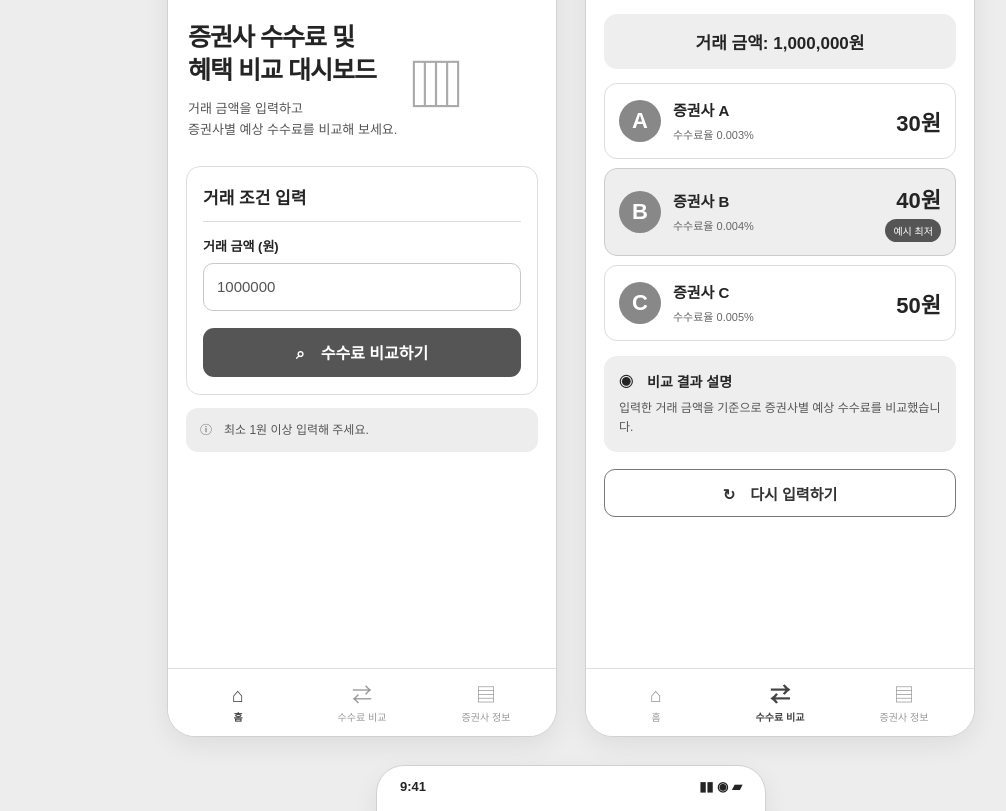
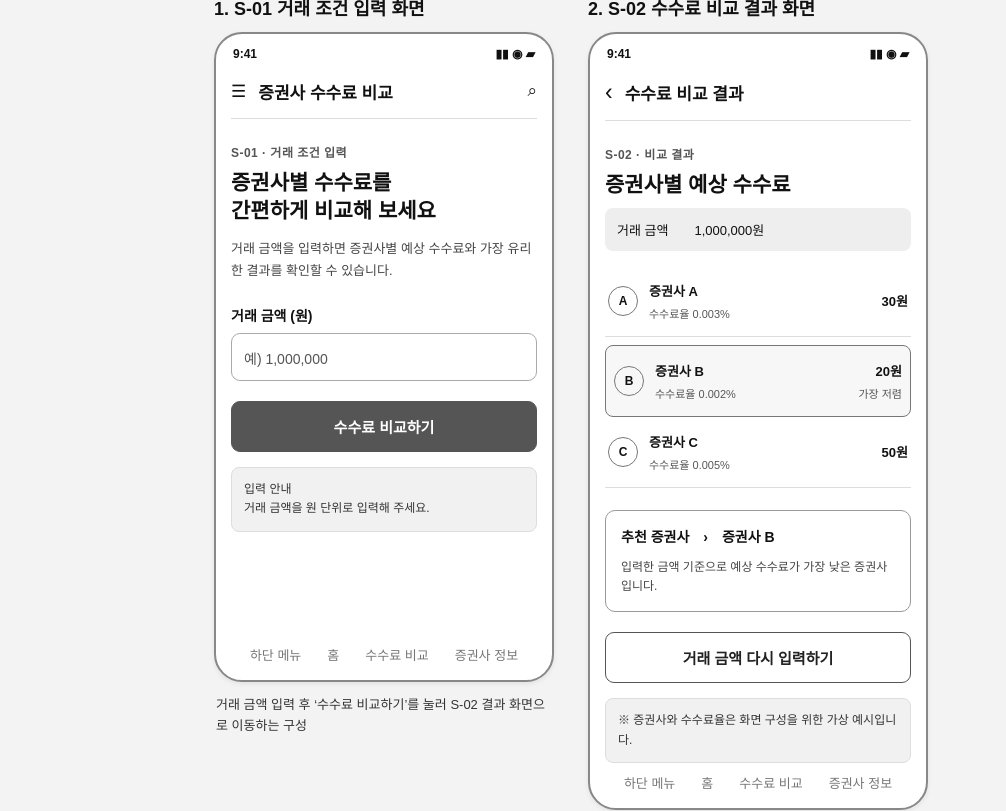
Before and after one commit to unitsice-a/deepscape1, a plain HTML site: page index.html in a window 1280 px wide. Shown: the part 135-946 px from the top of the page, without its empty margins (69-1075 px from the left). Drawn offline with Linux system fonts and the light colour scheme.

Commit message:
index.html

```diff
--- a/index.html
+++ b/index.html
@@ -1,46 +1,103 @@
-<!doctype html>
+<!DOCTYPE html>
 <html lang="ko">
 <head>
   <meta charset="UTF-8">
   <meta name="viewport" content="width=device-width, initial-scale=1.0">
-  <title>증권사 수수료 비교</title>
-  <link rel="stylesheet" href="css/style.css">
-  <script src="js/script.js" defer></script>
+  <title>증권사 수수료 비교 대시보드 | 모바일 와이어프레임</title>
+  <style>
+    * { box-sizing: border-box; }
+    body { margin: 0; padding: 28px 18px 48px; color: #111; background: #f3f3f3; font-family: Arial, "Malgun Gothic", sans-serif; }
+    .page { max-width: 1080px; margin: 0 auto; }
+    .heading { margin-bottom: 28px; }
+    .heading h1 { margin: 0 0 8px; font-size: 27px; }
+    .heading p { margin: 0; color: #444; line-height: 1.6; }
+    .screens { display: grid; grid-template-columns: repeat(2, minmax(260px, 340px)); justify-content: center; gap: 34px; align-items: start; }
+    .screen-wrap h2 { margin: 0 0 12px; font-size: 18px; }
+    .phone { min-height: 650px; border: 2px solid #888; border-radius: 28px; background: #fff; padding: 13px 15px 16px; display: flex; flex-direction: column; box-shadow: 0 2px 5px #00000012; }
+    .status { display: flex; justify-content: space-between; font-size: 12px; font-weight: bold; margin: 0 2px 18px; }
+    .appbar { display: flex; align-items: center; gap: 12px; border-bottom: 1px solid #ddd; padding-bottom: 14px; font-size: 17px; }
+    .back { font-size: 23px; }
+    .content { padding-top: 24px; flex: 1; }
+    .eyebrow { color: #555; font-size: 12px; font-weight: bold; letter-spacing: .04em; }
+    h3 { font-size: 21px; line-height: 1.35; margin: 9px 0; }
+    .desc { font-size: 13px; line-height: 1.65; color: #444; }
+    .field { margin: 24px 0 18px; }
+    label { display: block; font-weight: bold; font-size: 14px; margin-bottom: 8px; }
+    .input { height: 48px; border: 1px solid #aaa; border-radius: 9px; padding: 14px 12px; color: #555; font-size: 14px; }
+    .button { display: block; width: 100%; border: 1px solid #555; background: #555; color: white; border-radius: 9px; padding: 14px 10px; text-align: center; font-size: 15px; font-weight: bold; margin-top: 20px; }
+    .note { margin-top: 15px; padding: 12px; background: #f1f1f1; border: 1px solid #ddd; border-radius: 8px; font-size: 12px; line-height: 1.6; color: #333; }
+    .result-title { font-size: 16px; font-weight: bold; margin: 0 0 14px; }
+    .amount { background: #eee; padding: 12px; border-radius: 8px; font-size: 13px; margin-bottom: 15px; }
+    .broker { display: grid; grid-template-columns: 32px 1fr auto; gap: 9px; align-items: center; padding: 15px 3px; border-bottom: 1px solid #ddd; }
+    .circle { width: 30px; height: 30px; border: 1px solid #777; border-radius: 50%; display: grid; place-items: center; font-size: 12px; font-weight: bold; }
+    .broker strong { font-size: 13px; }
+    .broker small { display: block; color: #555; margin-top: 5px; font-size: 11px; }
+    .fee { font-size: 13px; text-align: right; }
+    .best { border: 1px solid #777; border-radius: 8px; padding-left: 8px; padding-right: 8px; margin-top: 8px; background: #f7f7f7; }
+    .recommend { margin-top: 22px; border: 1px solid #999; border-radius: 10px; padding: 15px; }
+    .recommend strong { font-size: 14px; }
+    .recommend p { font-size: 12px; line-height: 1.6; margin-bottom: 0; color: #444; }
+    .states { max-width: 714px; margin: 30px auto 0; border: 1px solid #aaa; border-radius: 12px; background: #fff; padding: 18px; }
+    .states h2 { margin: 0 0 12px; font-size: 18px; }
+    .state { padding: 11px 12px; margin-top: 8px; border: 1px solid #ccc; border-radius: 7px; font-size: 13px; }
+    .flow { text-align: center; color: #777; font-size: 13px; margin: 10px 0 0; }
+    .caption { margin: 12px 2px 0; font-size: 13px; line-height: 1.65; color: #333; }
+    @media (max-width: 720px) { body { padding: 20px 12px 36px; } .screens { grid-template-columns: minmax(0, 360px); gap: 28px; } .phone { min-height: 610px; } .heading h1 { font-size: 22px; } }
+  </style>
 </head>
 <body>
-  <main class="phone-gallery" aria-label="증권사 수수료 비교 모바일 화면">
-    <section class="phone" id="home">
+  <main class="page">
+    <header class="heading">
+      <h1>증권사 수수료 비교 대시보드 · 모바일 와이어프레임</h1>
+      <p>후보군 A · 최소 기능 중심 · 흑백 와이어프레임 ver 0.3</p>
+    </header>
+    <div class="screens">
+      <section class="screen-wrap">
+        <h2>1. S-01 거래 조건 입력 화면</h2>
+        <div class="phone">
           <div class="status"><span>9:41</span><span>▮▮ ◉ ▰</span></div>
-      <header class="appbar"><span class="brand-mark">▥</span><strong>증권사 수수료 비교</strong><span class="menu-mark">☰</span></header>
-      <div class="screen-content">
-        <section class="hero"><div><h1>증권사 수수료 및<br>혜택 비교 대시보드</h1><p>거래 금액을 입력하고<br>증권사별 예상 수수료를 비교해 보세요.</p></div><div class="hero-graphic" aria-hidden="true">▥</div></section>
-        <section class="panel"><h2>거래 조건 입력</h2><label for="trade-amount">거래 금액 (원)</label><input id="trade-amount" type="number" min="1" value="1000000" placeholder="예: 1,000,000"><button class="primary-button" id="compare-button">⌕　수수료 비교하기</button></section>
-        <p class="hint" id="input-hint">ⓘ　최소 1원 이상 입력해 주세요.</p>
+          <div class="appbar"><span>☰</span><strong>증권사 수수료 비교</strong><span style="margin-left:auto">⌕</span></div>
+          <div class="content">
+            <div class="eyebrow">S-01 · 거래 조건 입력</div>
+            <h3>증권사별 수수료를<br>간편하게 비교해 보세요</h3>
+            <p class="desc">거래 금액을 입력하면 증권사별 예상 수수료와 가장 유리한 결과를 확인할 수 있습니다.</p>
+            <div class="field">
+              <label>거래 금액 (원)</label>
+              <div class="input">예) 1,000,000</div>
             </div>
-      <nav class="tabbar" aria-label="하단 메뉴"><button class="tab active" data-target="home"><span>⌂</span>홈</button><button class="tab" data-target="comparison"><span>⇄</span>수수료 비교</button><button class="tab" data-target="brokers"><span>▤</span>증권사 정보</button></nav>
+            <div class="button">수수료 비교하기</div>
+            <div class="note">입력 안내<br>거래 금액을 원 단위로 입력해 주세요.</div>
+          </div>
+          <div class="flow">하단 메뉴　　홈　　수수료 비교　　증권사 정보</div>
+        </div>
+        <p class="caption">거래 금액 입력 후 ‘수수료 비교하기’를 눌러 S-02 결과 화면으로 이동하는 구성</p>
       </section>
-    <section class="phone" id="comparison">
+      <section class="screen-wrap">
+        <h2>2. S-02 수수료 비교 결과 화면</h2>
+        <div class="phone">
           <div class="status"><span>9:41</span><span>▮▮ ◉ ▰</span></div>
-      <header class="appbar"><span class="brand-mark">▥</span><strong>증권사 수수료 비교</strong><span class="menu-mark">☰</span></header>
-      <div class="screen-content"><div class="amount-banner" id="amount-banner">거래 금액: 1,000,000원</div>
-        <div class="broker-list" id="broker-list">
-          <article class="broker-card"><span class="broker-symbol">A</span><div class="broker-copy"><strong>증권사 A</strong><small>수수료율 0.003%</small></div><strong class="fee">30원</strong></article>
-          <article class="broker-card best"><span class="broker-symbol">B</span><div class="broker-copy"><strong>증권사 B</strong><small>수수료율 0.004%</small></div><div class="fee-wrap"><strong class="fee">40원</strong><span class="best-label">예시 최저</span></div></article>
-          <article class="broker-card"><span class="broker-symbol">C</span><div class="broker-copy"><strong>증권사 C</strong><small>수수료율 0.005%</small></div><strong class="fee">50원</strong></article>
+          <div class="appbar"><span class="back">‹</span><strong>수수료 비교 결과</strong></div>
+          <div class="content">
+            <div class="eyebrow">S-02 · 비교 결과</div>
+            <h3>증권사별 예상 수수료</h3>
+            <div class="amount">거래 금액　　1,000,000원</div>
+            <div class="broker"><span class="circle">A</span><div><strong>증권사 A</strong><small>수수료율 0.003%</small></div><strong class="fee">30원</strong></div>
+            <div class="broker best"><span class="circle">B</span><div><strong>증권사 B</strong><small>수수료율 0.002%</small></div><div class="fee"><strong>20원</strong><small>가장 저렴</small></div></div>
+            <div class="broker"><span class="circle">C</span><div><strong>증권사 C</strong><small>수수료율 0.005%</small></div><strong class="fee">50원</strong></div>
+            <div class="recommend"><strong>추천 증권사　›　증권사 B</strong><p>입력한 금액 기준으로 예상 수수료가 가장 낮은 증권사입니다.</p></div>
+            <div class="button" style="background:#fff;color:#222">거래 금액 다시 입력하기</div>
+            <div class="note">※ 증권사와 수수료율은 화면 구성을 위한 가상 예시입니다.</div>
           </div>
-        <section class="explanation"><strong>◉　비교 결과 설명</strong><p id="result-explanation">입력한 거래 금액을 기준으로 증권사별 예상 수수료를 비교했습니다.</p></section><button class="outline-button" id="edit-amount">↻　다시 입력하기</button>
+          <div class="flow">하단 메뉴　　홈　　수수료 비교　　증권사 정보</div>
         </div>
-      <nav class="tabbar" aria-label="하단 메뉴"><button class="tab" data-target="home"><span>⌂</span>홈</button><button class="tab active" data-target="comparison"><span>⇄</span>수수료 비교</button><button class="tab" data-target="brokers"><span>▤</span>증권사 정보</button></nav>
+        <p class="caption">증권사별 예상 수수료를 비교하고 최저 수수료 결과와 간단한 설명을 확인하는 화면</p>
       </section>
-    <section class="phone" id="brokers">
-      <div class="status"><span>9:41</span><span>▮▮ ◉ ▰</span></div>
-      <header class="appbar"><span class="brand-mark">▥</span><strong>증권사 수수료 비교</strong><span class="menu-mark">☰</span></header>
-      <div class="screen-content">
-        <div class="detail-heading"><span class="broker-symbol large" id="detail-symbol">B</span><h1 id="detail-title">증권사 B</h1><span class="best-chip">비교 예시</span></div>
-        <section class="panel detail-panel"><h2>예상 수수료</h2><p class="large-fee" id="detail-fee">40원 <small>(수수료율 0.004%)</small></p><hr><h2>추가 정보</h2><p class="detail-line">✓　주요 혜택: 수수료 할인 이벤트</p><p class="detail-line">✓　적용 조건: 거래 금액 기준</p><p class="detail-line">✓　정보 출처: 추후 공식 자료 확인</p></section>
-        <button class="primary-button" id="select-broker">이 증권사 선택하기</button><p class="hint hidden" id="selection-message">선택한 증권사를 확인했습니다. 실제 계좌 개설이나 거래는 진행되지 않습니다.</p><button class="text-button" id="back-to-results">〈　비교 결과로 돌아가기</button>
     </div>
-      <nav class="tabbar" aria-label="하단 메뉴"><button class="tab" data-target="home"><span>⌂</span>홈</button><button class="tab" data-target="comparison"><span>⇄</span>수수료 비교</button><button class="tab active" data-target="brokers"><span>▤</span>증권사 정보</button></nav>
+    <section class="states">
+      <h2>3. 예외 상태 영역</h2>
+      <div class="state">처리 중　수수료를 계산하고 있습니다.</div>
+      <div class="state">오류　올바른 거래 금액을 입력해 주세요.</div>
+      <div class="state">결과 없음　비교할 수 있는 결과가 없습니다. 거래 금액을 확인해 주세요.</div>
     </section>
   </main>
 </body>
```
Lines whose indentation alone changed are shown as unchanged.
